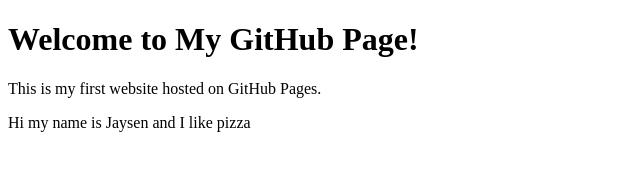
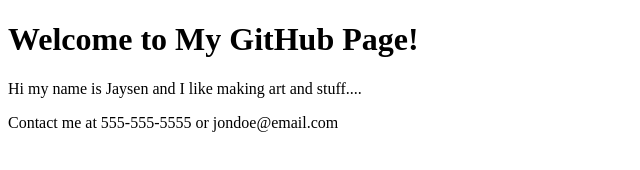
Before and after one commit to chefcarroll/chefcarroll.github.io, a plain HTML site: page index.html in a window 1280 px wide. Shown: the whole page, without its empty margins (0-640 px from the left). Drawn offline with Linux system fonts and the light colour scheme.

Commit message:
Update index.html

```diff
--- a/index.html
+++ b/index.html
@@ -7,8 +7,8 @@
 </head>
 <body>
     <h1>Welcome to My GitHub Page!</h1>
-    <p>This is my first website hosted on GitHub Pages.</p>
+    <p>Hi my name is Jaysen and I like making art and stuff....</p>
+    <p> Contact me at 555-555-5555 or jondoe@email.com </p>
+
 </body>
 </html>
-
-Hi my name is Jaysen and I like pizza
```
